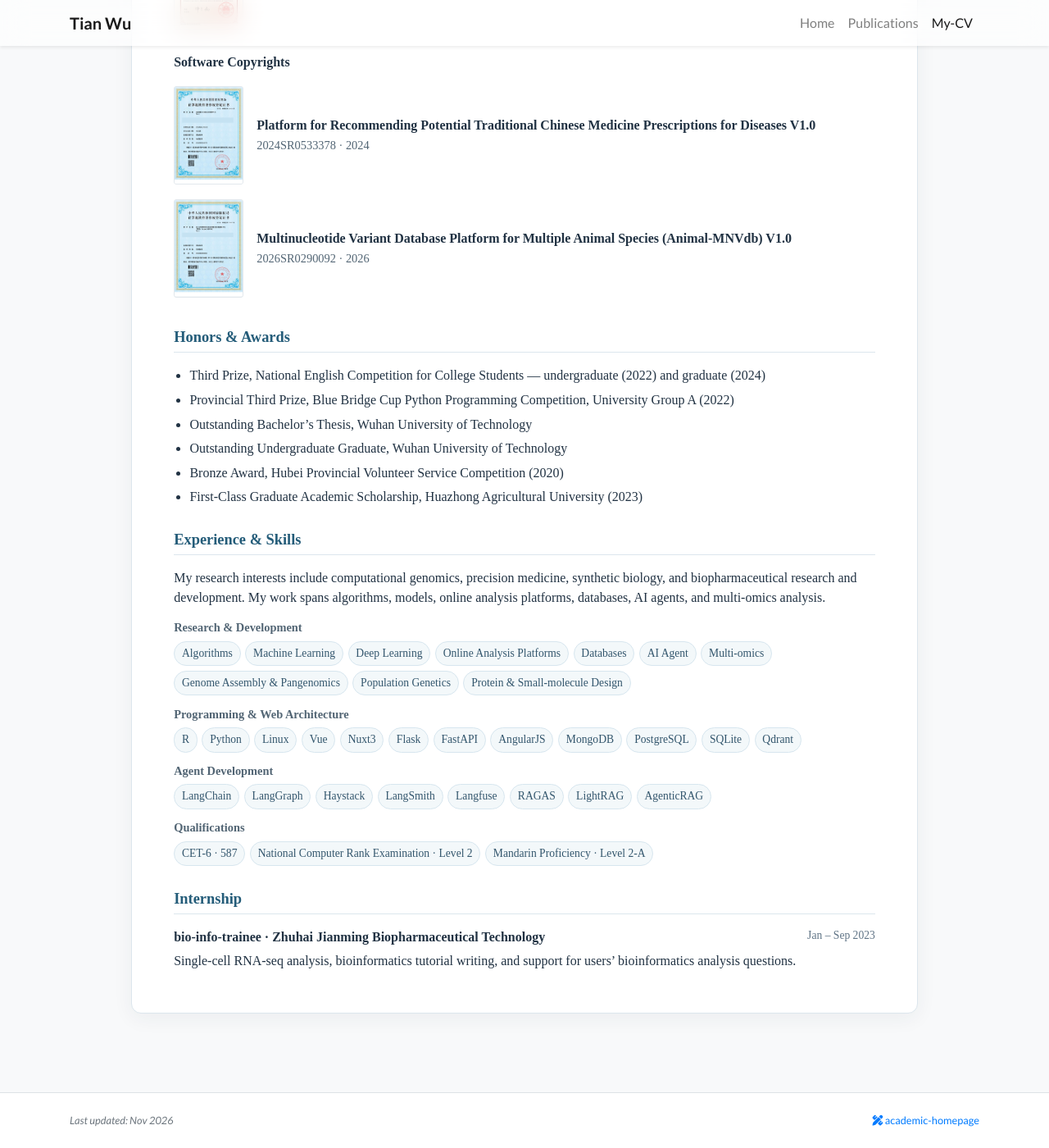
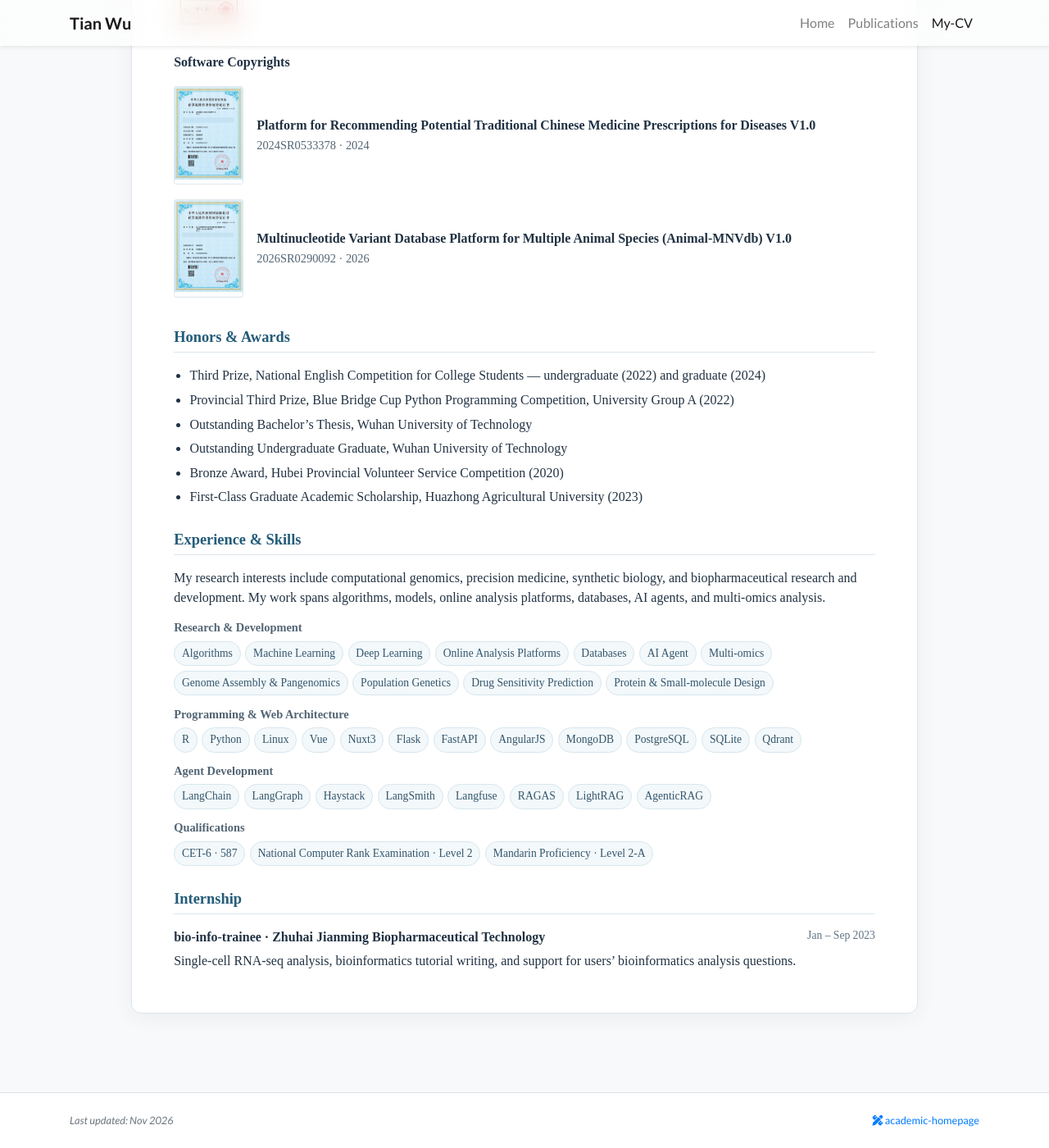
Before and after one commit to QuaSiMoDooooo/QuaSiMoDooooo.github.io, a Jekyll site: the page built from my-cv.html, in a window 1280 px wide and 1400 px high, scrolled down 1484 px. Shown: the whole window at 82% size. Built offline with Jekyll 4.4.1, drawn with Linux system fonts in a browser that asks for light colours; nearby versions of some CDN libraries; a style sheet for code colours, icons or effects is not loaded.

Commit message:
feat: add drug sensitivity research skill

```diff
--- a/assets/css/cv.css
+++ b/assets/css/cv.css
@@ -65,14 +65,15 @@
     .cv-header h1 { font-size: 19pt; }
     .cv-avatar { width: 68px; height: 68px; }
     .cv-heading { min-height: 68px; gap: .25rem; }
-    .cv-section { margin-top: .8rem; }
+    .cv-section { margin-top: .55rem; }
     .cv-section h2 { margin-bottom: .4rem; font-size: 12pt; }
     .cv-education { margin: .4rem 0; }
     .cv-publications li { padding: .3rem 0; }
     .cv-paper-image { width: 45px; height: 50px; margin-right: .45rem; }
     .cv-certificate img { width: 48px; height: 68px; }
     .cv-certificate { grid-template-columns: 48px 1fr; gap: .6rem; padding: .3rem 0; }
-    .cv-tags span { padding: .12rem .4rem; }
+    .cv-tags span { padding: .12rem .35rem; font-size: .8rem; }
+    .cv-skill-groups { gap: .65rem; }
     .cv-section h2, .cv-subheading { break-after: avoid; }
     .cv-education, .cv-certificate, .cv-awards li, .cv-skill-groups > div { break-inside: avoid; }
     a { color: inherit; text-decoration: none; }
--- a/my-cv.html
+++ b/my-cv.html
@@ -3,13 +3,13 @@ layout: default
 title: My CV
 navbar_title: My-CV
 ---
-<link rel="stylesheet" href="{{ '/assets/css/cv.css' | relative_url }}?v=7">
+<link rel="stylesheet" href="{{ '/assets/css/cv.css' | relative_url }}?v=8">
 <div class="cv-toolbar">
   <div class="cv-language" role="group" aria-label="CV language">
     <button type="button" data-set-language="en" aria-pressed="true">English</button>
     <button type="button" data-set-language="zh" aria-pressed="false">中文</button>
   </div>
-  <a class="cv-download" id="cv-download" href="{{ '/assets/cv/tian-wu-cv-en.pdf?v=7' | relative_url }}" data-en-href="{{ '/assets/cv/tian-wu-cv-en.pdf?v=7' | relative_url }}" data-zh-href="{{ '/assets/cv/tian-wu-cv-zh.pdf?v=7' | relative_url }}" download><i class="fas fa-download" aria-hidden="true"></i> <span data-en="Download PDF" data-zh="下载 PDF">Download PDF</span></a>
+  <a class="cv-download" id="cv-download" href="{{ '/assets/cv/tian-wu-cv-en.pdf?v=8' | relative_url }}" data-en-href="{{ '/assets/cv/tian-wu-cv-en.pdf?v=8' | relative_url }}" data-zh-href="{{ '/assets/cv/tian-wu-cv-zh.pdf?v=8' | relative_url }}" download><i class="fas fa-download" aria-hidden="true"></i> <span data-en="Download PDF" data-zh="下载 PDF">Download PDF</span></a>
 </div>
 <article class="cv-sheet">
   <header class="cv-header">
@@ -78,7 +78,7 @@ navbar_title: My-CV
     <h2 data-en="Experience &amp; Skills" data-zh="经验与技能">Experience &amp; Skills</h2>
     <p data-en="My research interests include computational genomics, precision medicine, synthetic biology, and biopharmaceutical research and development. My work spans algorithms, models, online analysis platforms, databases, AI agents, and multi-omics analysis." data-zh="我感兴趣的研究方向为计算基因组、精准医疗、合成生物以及生物医药研发，我的工作涵盖算法、模型、在线分析平台、数据库、AI agent 的开发以及基于多组学的分析。">My research interests include computational genomics, precision medicine, synthetic biology, and biopharmaceutical research and development. My work spans algorithms, models, online analysis platforms, databases, AI agents, and multi-omics analysis.</p>
     <div class="cv-skill-groups">
-      <div><h3 data-en="Research &amp; Development" data-zh="研究与开发">Research &amp; Development</h3><div class="cv-tags"><span data-en="Algorithms" data-zh="算法">Algorithms</span><span data-en="Machine Learning" data-zh="机器学习">Machine Learning</span><span data-en="Deep Learning" data-zh="深度学习">Deep Learning</span><span data-en="Online Analysis Platforms" data-zh="在线分析平台">Online Analysis Platforms</span><span data-en="Databases" data-zh="数据库">Databases</span><span>AI Agent</span><span data-en="Multi-omics" data-zh="多组学">Multi-omics</span><span data-en="Genome Assembly &amp; Pangenomics" data-zh="基因组组装与泛基因组">Genome Assembly &amp; Pangenomics</span><span data-en="Population Genetics" data-zh="群体遗传">Population Genetics</span><span data-en="Protein &amp; Small-molecule Design" data-zh="蛋白质与小分子设计">Protein &amp; Small-molecule Design</span></div></div>
+      <div><h3 data-en="Research &amp; Development" data-zh="研究与开发">Research &amp; Development</h3><div class="cv-tags"><span data-en="Algorithms" data-zh="算法">Algorithms</span><span data-en="Machine Learning" data-zh="机器学习">Machine Learning</span><span data-en="Deep Learning" data-zh="深度学习">Deep Learning</span><span data-en="Online Analysis Platforms" data-zh="在线分析平台">Online Analysis Platforms</span><span data-en="Databases" data-zh="数据库">Databases</span><span>AI Agent</span><span data-en="Multi-omics" data-zh="多组学">Multi-omics</span><span data-en="Genome Assembly &amp; Pangenomics" data-zh="基因组组装与泛基因组">Genome Assembly &amp; Pangenomics</span><span data-en="Population Genetics" data-zh="群体遗传">Population Genetics</span><span data-en="Drug Sensitivity Prediction" data-zh="药物敏感性预测">Drug Sensitivity Prediction</span><span data-en="Protein &amp; Small-molecule Design" data-zh="蛋白质与小分子设计">Protein &amp; Small-molecule Design</span></div></div>
       <div><h3 data-en="Programming &amp; Web Architecture" data-zh="编程与网站架构">Programming &amp; Web Architecture</h3><div class="cv-tags"><span>R</span><span>Python</span><span>Linux</span><span>Vue</span><span>Nuxt3</span><span>Flask</span><span>FastAPI</span><span>AngularJS</span><span>MongoDB</span><span>PostgreSQL</span><span>SQLite</span><span>Qdrant</span></div></div>
       <div><h3 data-en="Agent Development" data-zh="Agent 开发">Agent Development</h3><div class="cv-tags"><span>LangChain</span><span>LangGraph</span><span>Haystack</span><span>LangSmith</span><span>Langfuse</span><span>RAGAS</span><span>LightRAG</span><span>AgenticRAG</span></div></div>
       <div><h3 data-en="Qualifications" data-zh="语言与资格">Qualifications</h3><div class="cv-tags"><span data-en="CET-6 · 587" data-zh="英语 CET-6 · 587 分">CET-6 · 587</span><span data-en="National Computer Rank Examination · Level 2" data-zh="全国计算机等级考试二级">National Computer Rank Examination · Level 2</span><span data-en="Mandarin Proficiency · Level 2-A" data-zh="普通话二级甲等">Mandarin Proficiency · Level 2-A</span></div></div>
```
Also changed, not shown: 2 other files.
